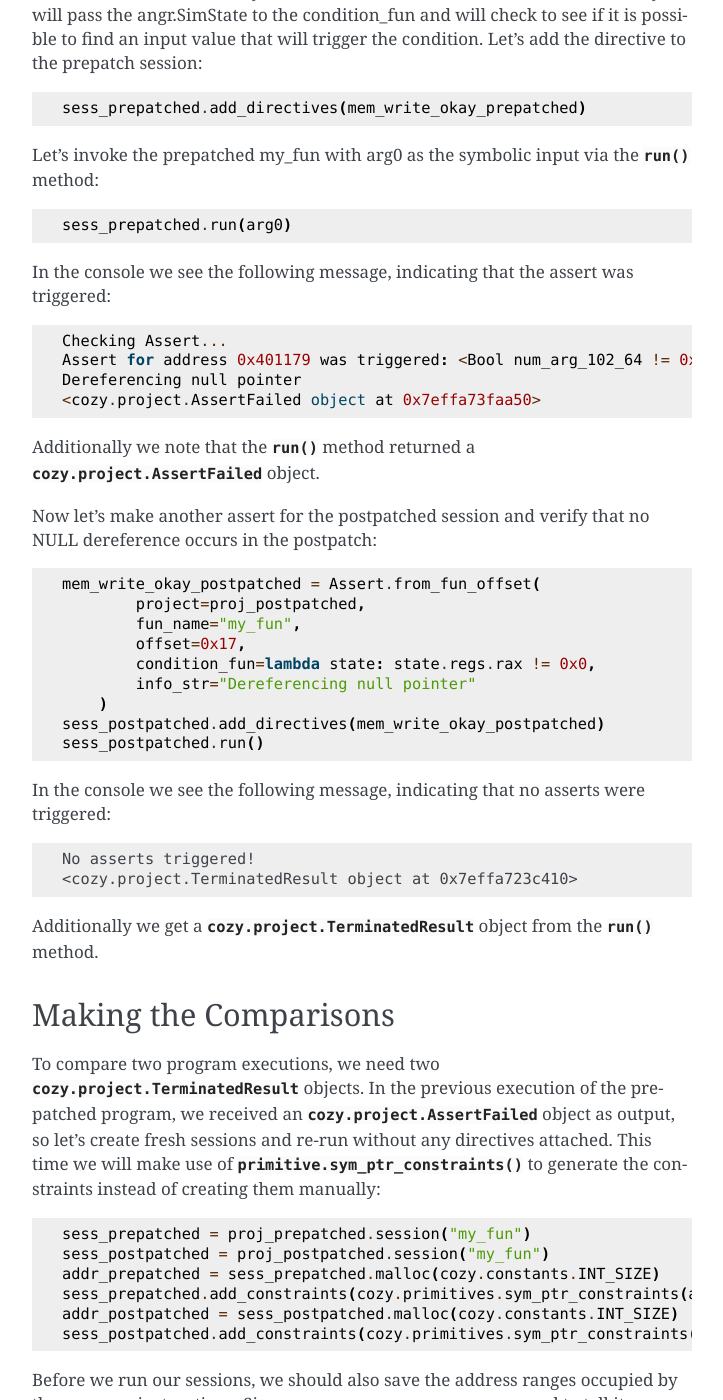
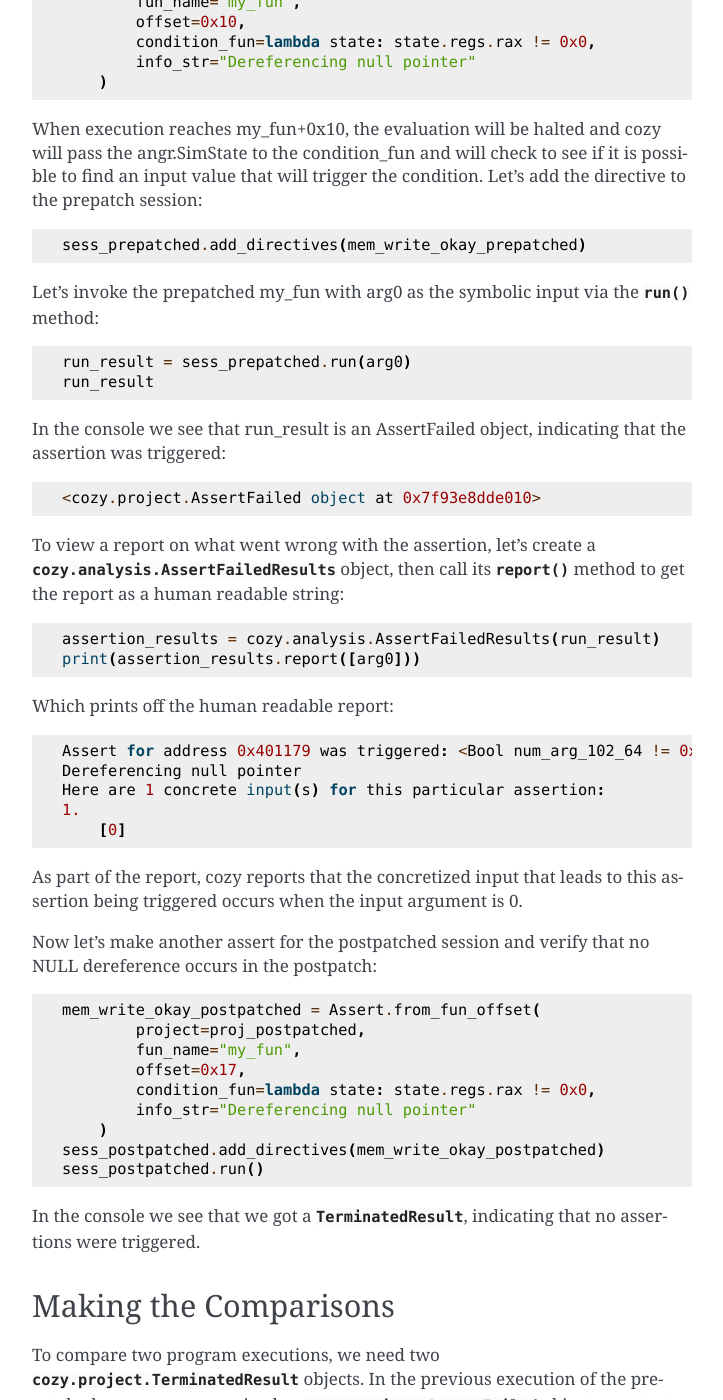
Before and after one commit to draperlaboratory/cozy, a Sphinx documentation site: the page built from docs/source/gettingstarted.rst, in a window 1280 px wide and 1400 px high, scrolled down 3585 px. Shown: the whole window, without its empty margins (388-1111 px from the left). Built offline with Sphinx 7.4.7, drawn with Linux system fonts in a browser that asks for light colours; some of the changed text lies outside the part shown.

Commit message:
Update getting started doc to use latest report generation

```diff
--- a/docs/source/gettingstarted.rst
+++ b/docs/source/gettingstarted.rst
@@ -110,8 +110,8 @@ the source code, so we can add the function signature quite easily::
 
 We now need to create sessions from each project. A session is created
 from a specific project, and represents a single execution run. Here we pass
-"my_fun" to the :py:meth:`~cozy.project.Project.session` method, which indicates that we are going to be running
-the "my_fun" function::
+"my_fun" to the :py:meth:`~cozy.project.Project.session` method, which indicates
+that we are going to be running the "my_fun" function::
 
     sess_prepatched = proj_prepatched.session("my_fun")
     sess_postpatched = proj_postpatched.session("my_fun")
@@ -120,6 +120,12 @@ Since we will only be comparing the my_fun function, we need to create
 the symbolic value to pass to the functions::
 
     arg0 = claripy.BVS("num_arg", 64)
+
+Alternatively we could have used the :py:func:`cozy.primitives.sym_ptr` helper
+function to create the claripy symbolic variable::
+
+    import archinfo
+    arg0 = cozy.primitives.sym_ptr(archinfo.ArchAMD64, "num_arg")
 
 We will now constrain arg0 to be either NULL or be equal to a valid memory
 address in our two sessions. Currently angr has limited support for symbolic
@@ -174,18 +180,32 @@ Let's add the directive to the prepatch session::
 Let's invoke the prepatched my_fun with arg0 as the symbolic input via the
 :py:meth:`~cozy.project.Session.run` method::
 
-    sess_prepatched.run(arg0)
+    run_result = sess_prepatched.run(arg0)
+    run_result
 
-In the console we see the following message, indicating that the assert was
-triggered::
+In the console we see that run_result is an AssertFailed object,
+indicating that the assertion was triggered::
 
-    Checking Assert...
+    <cozy.project.AssertFailed object at 0x7f93e8dde010>
+
+To view a report on what went wrong with the assertion, let's create
+a :py:class:`cozy.analysis.AssertFailedResults` object, then call its
+:py:meth:`~cozy.analysis.AssertFailedResults.report` method to get
+the report as a human readable string::
+
+    assertion_results = cozy.analysis.AssertFailedResults(run_result)
+    print(assertion_results.report([arg0]))
+
+Which prints off the human readable report::
+
     Assert for address 0x401179 was triggered: <Bool num_arg_102_64 != 0x0>
     Dereferencing null pointer
-    <cozy.project.AssertFailed object at 0x7effa73faa50>
+    Here are 1 concrete input(s) for this particular assertion:
+    1.
+        [0]
 
-Additionally we note that the :py:meth:`~cozy.project.Session.run` method
-returned a :py:class:`cozy.project.AssertFailed` object.
+As part of the report, cozy reports that the concretized input that leads to
+this assertion being triggered occurs when the input argument is 0.
 
 Now let's make another assert for the postpatched session and verify
 that no NULL dereference occurs in the postpatch::
@@ -200,14 +220,8 @@ that no NULL dereference occurs in the postpatch::
     sess_postpatched.add_directives(mem_write_okay_postpatched)
     sess_postpatched.run()
 
-In the console we see the following message, indicating that no asserts were
-triggered::
-
-    No asserts triggered!
-    <cozy.project.TerminatedResult object at 0x7effa723c410>
-
-Additionally we get a :py:class:`cozy.project.TerminatedResult`
-object from the :py:meth:`~cozy.project.Session.run` method.
+In the console we see that we got a :py:class:`~cozy.project.TerminatedResult`,
+indicating that no assertions were triggered.
 
 ======================
 Making the Comparisons
```
Also changed, not shown: 9 other files.
